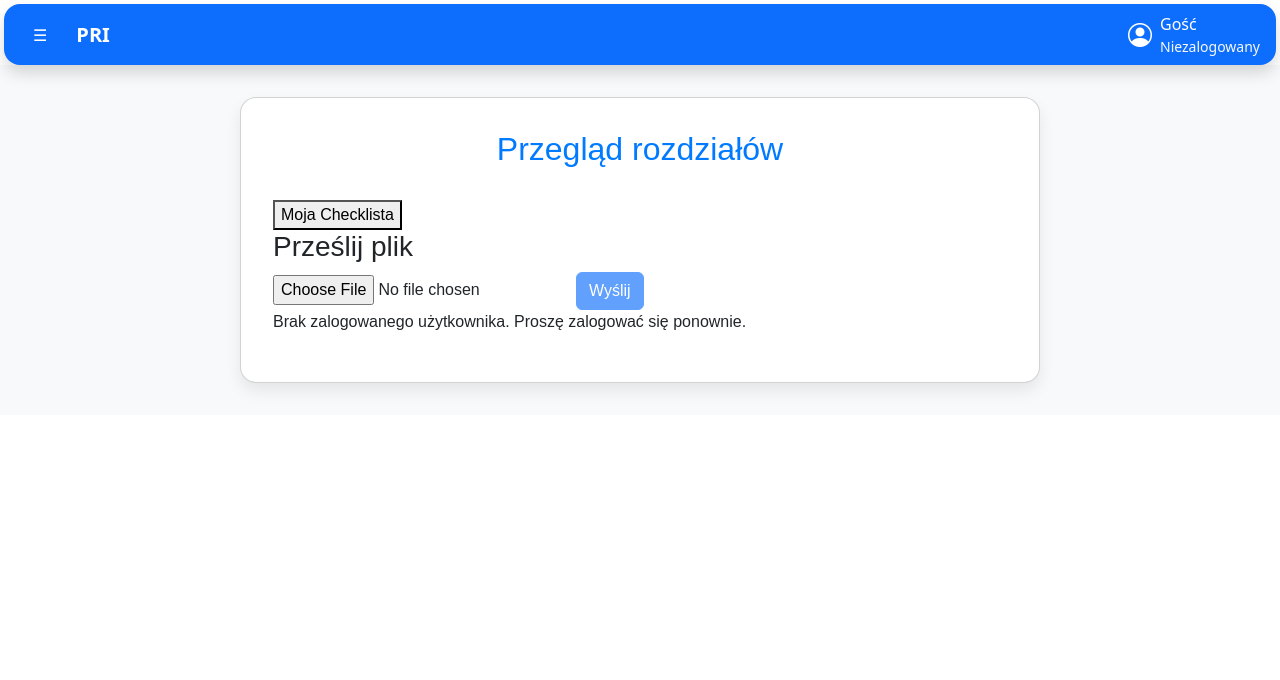
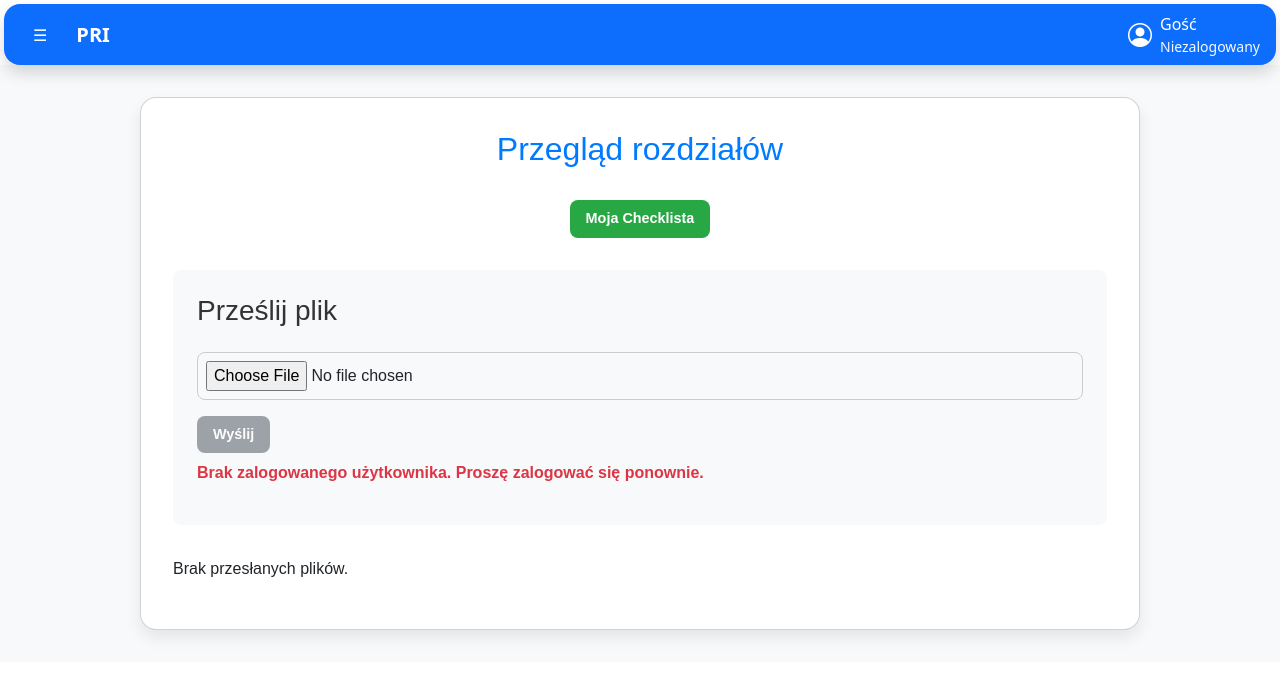
Before and after one commit to b0bpp/pri_front, a Vue app: page /chapters-preview/1 in a window 1280 px wide. Shown: the top 680 px of the page. Built offline with nearby package versions, Linux system fonts and the light colour scheme.

Commit message:
Updated checklist view to call endpoint properly and chaptersPreview with new method and couple fixes

```diff
--- a/src/router/index.js
+++ b/src/router/index.js
@@ -22,9 +22,10 @@ const routes = [
     props: true,
   },
   {
-    path: '/checklist',
+    path: '/checklist/:studentId',
     name: 'Checklist',
     component: Checklist,
+    props: true,
   },
 ]
 
--- a/src/views/ChaptersPreview.vue
+++ b/src/views/ChaptersPreview.vue
@@ -8,7 +8,7 @@
         <strong class="form-label">Wybierz studenta:</strong>
         <select v-model="selectedStudentId" class="dropdown-content" @change="fetchStudentFiles">
           <option disabled value="">-- wybierz --</option>
-          <option v-for="student in students" :key="student.id" :value="student.id">{{ student.fname }} {{ student.lname }}</option>
+          <option v-for="student in students" :key="student.id" :value="student.id">{{ getStudentDisplayName(student) }}</option>
         </select>
         <button v-if="selectedStudentId" class="checklist-btn" @click="goToChecklist(selectedStudentId)">Checklista</button>
       </div>
@@ -22,13 +22,19 @@
       <div class="upload-section">
         <h3>Prześlij plik</h3>
         <input type="file" class="file-input" ref="fileInput" @change="handleFileChange" />
-        <button class="btn btn-primary" :disabled="!selectedFile" @click="uploadFile">Wyślij</button>
+        <button
+          class="btn btn-primary"
+          :disabled="!selectedFile || (isPromoter && !selectedStudentId)"
+          @click="uploadFile"
+        >
+          Wyślij
+        </button>
         <p v-if="uploadSuccess" class="success-message">Plik przesłany pomyślnie.</p>
         <p v-if="errorMessage" class="error-message">{{ errorMessage }}</p>
       </div>
 
       <!-- Tabela plików -->
-      <table class="table" v-if="isPromoter ? studentFiles.length > 0 : files.length > 0">
+      <table class="table" v-if="displayFiles.length > 0">
         <thead>
           <tr>
             <th>Wysłane przez</th>
@@ -38,7 +44,7 @@
           </tr>
         </thead>
         <tbody>
-          <tr v-for="(file, index) in isPromoter ? studentFiles : files" :key="index" :class="index % 2 === 0 ? 'row-light' : ''">
+          <tr v-for="(file, index) in displayFiles" :key="index" :class="index % 2 === 0 ? 'row-light' : ''">
             <td>{{ file.senderName || 'Nieznany' }}</td>
             <td>{{ file.name || 'Brak Nazwy' }}</td>
             <td>{{ formatDate(file.uploadedAt) }}</td>
@@ -49,7 +55,8 @@
 
       <!-- Brak danych -->
       <p v-else-if="isPromoter && selectedStudentId">Brak przesłanych plików dla wybranego studenta.</p>
-      <p v-else-if="isPromoter && files.length === 0">Brak przesłanych plików.</p>
+      <p v-else-if="!isPromoter">Brak przesłanych plików.</p>
+      <p v-else>Wybierz studenta, aby zobaczyć pliki.</p>
     </div>
   </div>
 </template>
@@ -73,6 +80,11 @@ export default {
       userId: authStore.userId,
     };
   },
+  computed: {
+    displayFiles() {
+      return this.isPromoter ? this.studentFiles : this.files;
+    }
+  },
   created() {
     this.isPromoter = authStore.isPromoter;
     this.userId = authStore.userId;
@@ -84,6 +96,22 @@ export default {
     this.fetchStudents();
   },
   methods: {
+
+    getStudentDisplayName(student) {
+      const firstName = student.fName || student.fname || student.firstName || student.f_name || '';
+      const lastName = student.lName || student.lname || student.lastName || student.l_name || '';
+
+      if (firstName && lastName) {
+        return `${firstName} ${lastName}`;
+      } else if (firstName) {
+        return firstName;
+      } else if (lastName) {
+        return lastName;
+      } else {
+        return `Student ID: ${student.id}`;
+      }
+    },
+
     async fetchStudents() {
       if (!this.isPromoter) return;
       try {
@@ -95,14 +123,15 @@ export default {
         this.students = [];
       }
     },
+
     async fetchFiles() {
       if (!this.userId) {
         this.errorMessage = 'Brak ID użytkownika. Proszę zalogować się ponownie.';
         return;
       }
       try {
-        const response = await axios.get(`/api/v1/view/${this.userId}`);
-        this.files = await this.mapFiles(response.data);
+        const response = await axios.get(`/api/v1/view?id=${this.userId}`);
+        this.files = await this.mapFiles(response.data.versions || []);
         console.log('Files fetched:', this.files);
         this.uploadSuccess = false;
       } catch (error) {
@@ -111,14 +140,15 @@ export default {
         this.errorMessage = 'Nie udało się pobrać plików.';
       }
     },
+
     async fetchStudentFiles() {
       if (!this.selectedStudentId) {
         this.studentFiles = [];
         return;
       }
       try {
-        const response = await axios.get(`/api/v1/view/${this.selectedStudentId}`);
-        this.studentFiles = await this.mapFiles(response.data);
+        const response = await axios.get(`/api/v1/view?id=${this.selectedStudentId}`);
+        this.studentFiles = await this.mapFiles(response.data.versions || []);
         console.log('Student files fetched:', this.studentFiles);
       } catch (error) {
         console.error('Błąd przy pobieraniu plików studenta:', error);
@@ -126,8 +156,27 @@ export default {
         this.errorMessage = 'Nie udało się pobrać plików studenta.';
       }
     },
-    async mapFiles(files) {
-      console.log('Raw files from API:', files);
+
+    async getFileNameFromContent(fileId) {
+      if (this.fileContentCache.has(fileId)) {
+        return this.fileContentCache.get(fileId);
+      }
+
+      try {
+        const response = await axios.get(`/api/v1/file-content/${fileId}`);
+        const fileName = response.data.fileName || response.data.file_name || null;
+        this.fileContentCache.set(fileId, fileName);
+        return fileName;
+      } catch (error) {
+        console.log('Could not fetch file content for filename:', error);
+        this.fileContentCache.set(fileId, null);
+        return null;
+      }
+    },
+
+    async mapFiles(versions) {
+      console.log('Raw versions from API:', versions);
+
       let allStudents = [];
       try {
         const studentsResponse = await axios.get('/api/v1/student');
@@ -137,52 +186,43 @@ export default {
         console.error('Error fetching all students:', error);
       }
 
-      return files.map((file) => {
-        console.log('Processing file:', file);
+      return versions.map((version) => {
+        console.log('Processing version:', version);
+
+        let fileId = null;
+        if (version.link) {
+          const linkParts = version.link.split('/');
+          fileId = linkParts[linkParts.length - 1];
+        }
 
         let senderName = 'Nieznany';
-        let senderUserId = null;
+        const senderId = version.uploader_id;
 
-        if (file.student && file.student.id) {
-          senderUserId = file.student.id;
-          console.log('Student from file:', file.student);
-          console.log('Student properties:', Object.keys(file.student));
-
-          if (file.student.fName && file.student.lName) {
-            senderName = `${file.student.fName} ${file.student.lName}`;
-            console.log('Got name from nested student:', senderName);
+        if (senderId === this.userId) {
+          senderName = `${authStore.fname} ${authStore.lname}`;
         } else {
-            console.log('Looking up student with ID:', senderUserId, 'in students list');
-            const sender = allStudents.find(student => student.id === senderUserId);
-            console.log('Found sender in list:', sender);
-
+          const sender = allStudents.find(student => student.id === senderId);
           if (sender) {
-              console.log('Sender properties from list:', Object.keys(sender));
-
-              if (sender.fName && sender.lName) {
-                senderName = `${sender.fName} ${sender.lName}`;
-              } else if (sender.fname && sender.lname) {
-                senderName = `${sender.fname} ${sender.lname}`;
-              } else if (sender.firstName && sender.lastName) {
-                senderName = `${sender.firstName} ${sender.lastName}`;
-              } else if (sender.f_name && sender.l_name) {
-                senderName = `${sender.f_name} ${sender.l_name}`;
-              }
-              console.log('Final name from lookup:', senderName);
-            } else {
-              console.log('No sender found with ID:', senderUserId);
-            }
+            senderName = `${sender.fName || sender.fname || ''} ${sender.lName || sender.lname || ''}`.trim();
           }
         }
 
-        console.log('Final sender info:', { senderName, senderUserId });
+        const fileName = version.file_name || version.name || 'Brak nazwy';
+
+        console.log('Mapped file:', {
+          id: fileId,
+          name: fileName,
+          uploadedAt: version.upload_time,
+          senderName: senderName,
+          link: version.link
+        });
 
         return {
-          id: file.id,
-          name: file.name || 'Brak nazwy',
-          uploadedAt: file.date,
+          id: fileId,
+          name: fileName,
+          uploadedAt: version.upload_time,
           senderName: senderName,
-          senderType: senderUserId === this.userId ? (this.isPromoter ? 'PROMOTER' : 'STUDENT') : 'OTHER',
+          link: version.link
         };
       });
     },
@@ -204,22 +244,42 @@ export default {
       formData.append('file', file);
 
       const uploaderId = authStore.userId;
+      const ownerId = this.isPromoter ? this.selectedStudentId : this.userId;
+
+      if (!ownerId) {
+        throw new Error('No owner ID');
+      }
+
       formData.append('uploaderId', uploaderId);
-      const targetStudentId = this.isPromoter ? this.selectedStudentId : uploaderId;
-      formData.append('targetStudentId', targetStudentId);
+      formData.append('ownerId', ownerId);
+
+      console.log('Trying to upload:', {
+        fileName: file.name,
+        uploaderId: uploaderId,
+        ownerId: ownerId,
+        isPromoter: this.isPromoter
+      });
 
         try {
-        await axios.post('/api/v1/files', formData);
+          await axios.post('/api/v1/files', formData, {
+              headers: { 'Content-Type': 'multipart/form-data' }
+          });
           this.uploadSuccess = true;
+          this.errorMessage = '';
           this.selectedFile = null;
-        this.$refs.fileInput.value = null;
-        this.isPromoter ? this.fetchStudentFiles() : this.fetchFiles();
+          this.$refs.fileInput.value = '';
+
+          if (this.isPromoter) {
+              await this.fetchStudentFiles();
+          } else {
+              await this.fetchFiles();
+          }
       } catch (error) {
-        console.error('Błąd przy przesyłaniu pliku:', error);
+          console.error('Error uploading file:', error);
           this.errorMessage = 'Nie udało się przesłać pliku.';
+          this.uploadSuccess = false;
       }
     },
-
 
     formatDate(dateString) {
       const date = new Date(dateString);
@@ -231,13 +291,22 @@ export default {
         minute: '2-digit',
       });
     },
+
     previewFile(file) {
-      console.log('Previewing file with ID:', file.id);
+      console.log('Previewing file:', file);
+      if (file.link) {
+        window.open(file.link, '_blank');
+      } else if (file.id) {
         window.open(`/api/v1/download/${file.id}`, '_blank');
+      } else {
+        this.errorMessage = 'Nie można otworzyć pliku - brak linku.';
+      }
     },
+
     goToChecklist(studentId) {
       this.$router.push(`/checklist/${studentId}`);
     },
+
     goToStudentChecklist() {
       if (!this.userId) {
         this.errorMessage = 'Brak ID użytkownika. Proszę zalogować się ponownie.';
@@ -262,7 +331,7 @@ export default {
   border-radius: 1rem;
   box-shadow: 0 8px 16px rgba(0, 0, 0, 0.08);
   padding: 2rem;
-  max-width: 800px;
+  max-width: 1000px;
   width: 100%;
   font-family: Arial, sans-serif;
 }
@@ -283,14 +352,77 @@ export default {
 .form-label {
   font-weight: bold;
   color: #333;
+  min-width: 120px;
 }
 
 .dropdown-content {
-  width: 100%;
+  flex: 1;
+  max-width: 300px;
   padding: 0.5rem;
   border-radius: 0.5rem;
   border: 1px solid #ccc;
   font-size: 1rem;
+}
+
+.upload-section {
+  margin-bottom: 2rem;
+  padding: 1.5rem;
+  background-color: #f8f9fa;
+  border-radius: 0.5rem;
+}
+
+.upload-section h3 {
+  margin-bottom: 1rem;
+  color: #333;
+}
+
+.file-input {
+  margin: 0.5rem 0;
+  padding: 0.5rem;
+  border: 1px solid #ccc;
+  border-radius: 0.5rem;
+  width: 100%;
+}
+
+.btn {
+  padding: 0.5rem 1rem;
+  border-radius: 0.5rem;
+  font-weight: 600;
+  font-size: 0.9rem;
+  cursor: pointer;
+  transition: all 0.2s ease-in-out;
+  border: none;
+  margin-top: 0.5rem;
+}
+
+.btn-primary {
+  background-color: #007bff;
+  color: white;
+}
+
+.btn-primary:hover:not(:disabled) {
+  background-color: #0056b3;
+}
+
+.btn-primary:disabled {
+  background-color: #6c757d;
+  cursor: not-allowed;
+}
+
+.checklist-btn {
+  padding: 0.5rem 1rem;
+  border-radius: 0.5rem;
+  background-color: #28a745;
+  color: white;
+  border: none;
+  font-weight: 600;
+  font-size: 0.9rem;
+  cursor: pointer;
+  transition: background-color 0.2s ease-in-out;
+}
+
+.checklist-btn:hover {
+  background-color: #218838;
 }
 
 .table {
@@ -304,6 +436,7 @@ export default {
   padding: 0.75rem;
   text-align: left;
   border-bottom: 1px solid #dee2e6;
+  vertical-align: top;
 }
 
 .table th {
@@ -331,4 +464,21 @@ export default {
 .action-btn:hover {
   background-color: #0056b3;
 }
+
+.success-message {
+  color: #28a745;
+  margin-top: 0.5rem;
+  font-weight: 600;
+}
+
+.error-message {
+  color: #dc3545;
+  margin-top: 0.5rem;
+  font-weight: 600;
+}
+
+.checklist-section {
+  margin-bottom: 2rem;
+  text-align: center;
+}
 </style>
--- a/src/views/Checklist.vue
+++ b/src/views/Checklist.vue
@@ -37,7 +37,9 @@ export default {
         },
     methods: {
 
-        async fetchCheckList() {
+        async fetchChecklist() {
+            this.loading = true;
+            this.errorMessage = '';
             try {
                 const response = await axios.get(`/api/v1/checklist/${this.studentId}`);
                 this.checklist = response.data;
--- a/src/views/GroupsPanel.vue
+++ b/src/views/GroupsPanel.vue
@@ -318,8 +318,6 @@ export default {
   box-shadow: 0 1px 3px rgba(0, 0, 0, 0.1);
 }
 
-/* Remove unused styles for status badges, students list, etc. */
-
 .action-btn {
   display: inline-flex;
   align-items: center;
```
Lines whose indentation alone changed are shown as unchanged.
